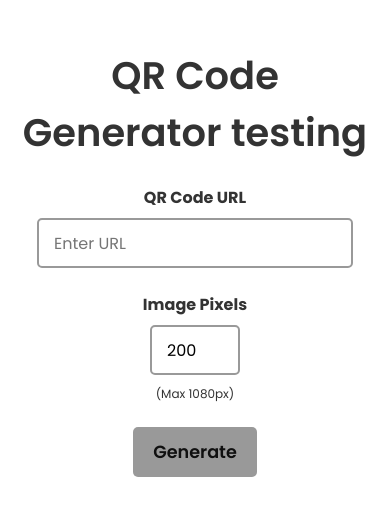
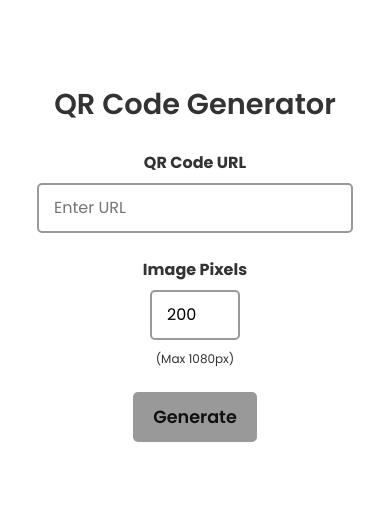
Before and after one commit to nick-baker99/qr-code-generator, a React (Create React App) app: page / in a window 390 px wide. Shown: the part 144-660 px from the top of the page. Built offline with nearby package versions, Linux system fonts and the light colour scheme.

Commit message:
added event logs for qr download and reset

```diff
--- a/src/App.css
+++ b/src/App.css
@@ -12,7 +12,7 @@ body {
 }
 
 .App {
-  height: 100vh;
+  min-height: 100vh;
   display: flex;
   justify-content: center;
   align-items: center;
@@ -134,3 +134,9 @@ input[type="number"] {
   color: red;
   font-size: 0.9rem;
 }
+
+@media only screen and (max-width: 768px) {
+  h1 {
+    font-size: 1.8rem;
+  }
+}
--- a/src/components/QrCodeGenerator.js
+++ b/src/components/QrCodeGenerator.js
@@ -30,6 +30,7 @@ const QrCodeGenerator = () => {
         link.href = dataUrl;
         link.download = "qr-code.png";
         link.click();
+        logEvent(analytics, "download_qr");
       })
       .catch(function (error) {
         console.error("Error generating QR code:", error);
@@ -67,6 +68,7 @@ const QrCodeGenerator = () => {
     setUrl('');
     setSize(200);
     setIsVisible(false);
+    logEvent(analytics, "reset_qr");
   }
 
   const btnClass = `generate-btn${url ? " active" : ""}`;
@@ -74,7 +76,7 @@ const QrCodeGenerator = () => {
 
   return (
     <div className="qr-container">
-      <h1>QR Code Generator testing</h1>
+      <h1>QR Code Generator</h1>
       <div className="qr_wrapper">
         <div className="qr-input">
           <label>QR Code URL</label>
```
